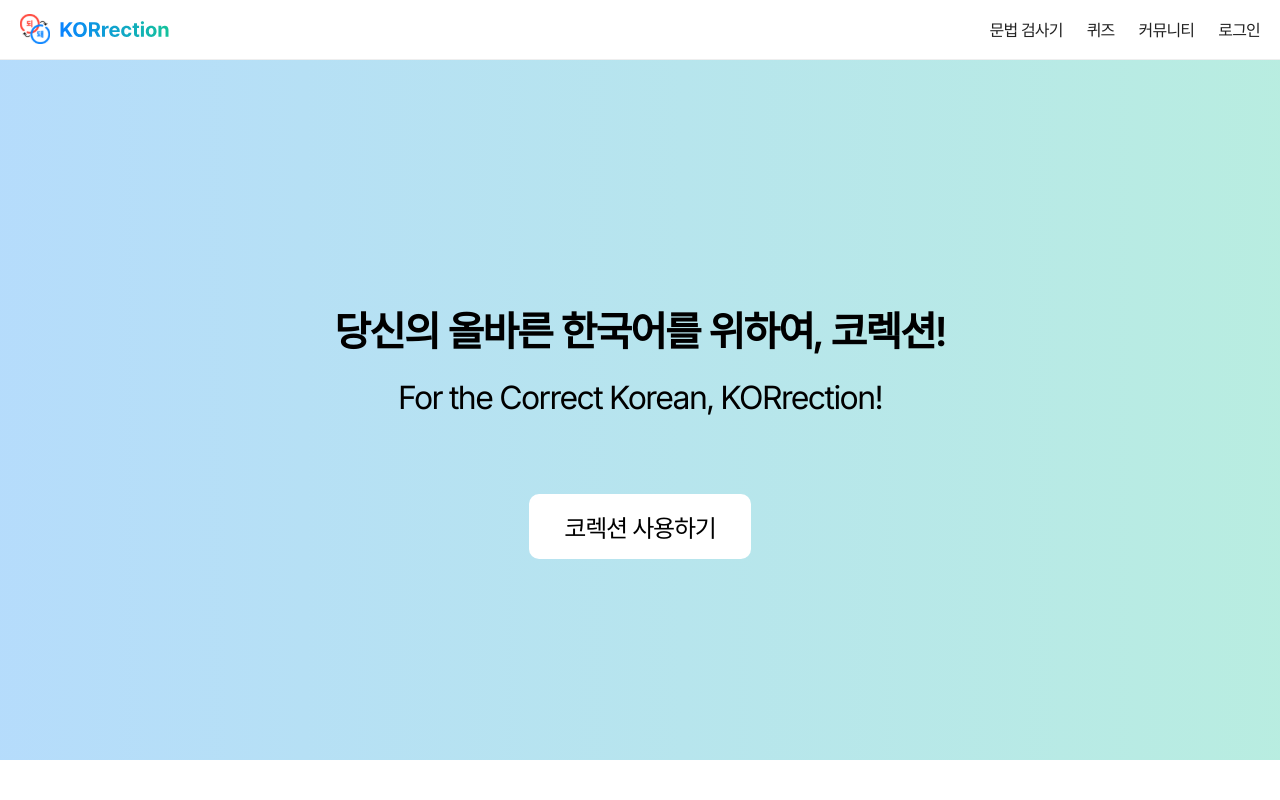
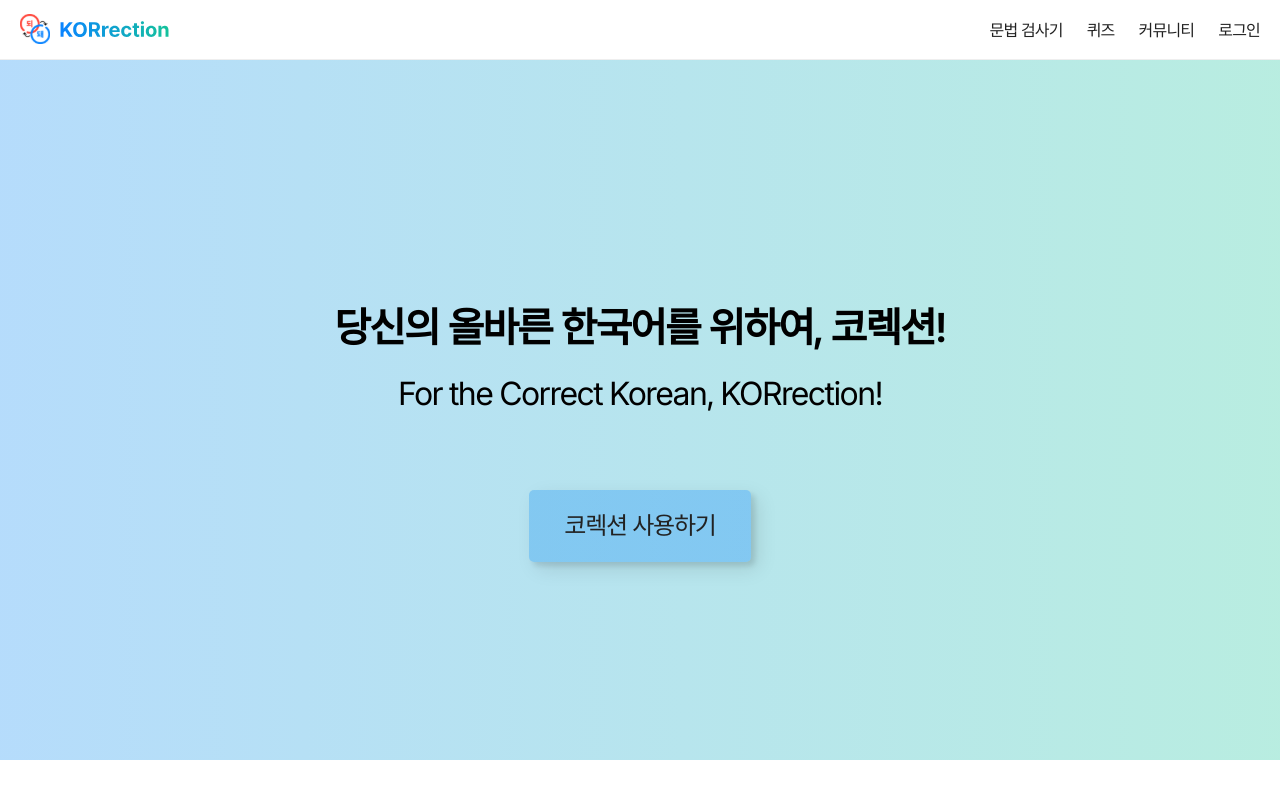
Before and after one commit to KORrection/KORrection, a React (Create React App) app in the folder front/: page / in a window 1280 px wide. Shown: the top 800 px of the page. Built offline with nearby package versions, Linux system fonts and the light colour scheme; a web font is replaced by a local one.

Commit message:
feat: index button style

```diff
--- a/front/public/index.html
+++ b/front/public/index.html
@@ -24,7 +24,7 @@
     <meta name="google-signin-scope" content="profile email" />
     <meta name="google-signin-client_id" content="%REACT_APP_CLIENT_ID%" />
     <script src="https://apis.google.com/js/platform.js" async defer></script>
-    <title>React App</title>
+    <title>KORrection</title>
   </head>
   <body>
     <noscript>You need to enable JavaScript to run this app.</noscript>
--- a/front/src/routes/GEC/gec.module.scss
+++ b/front/src/routes/GEC/gec.module.scss
@@ -30,10 +30,16 @@
       }
     }
 
+    .gecForm {
+      display: flex;
+      flex-direction: column;
+      align-items: flex-end;
+      height: calc(100% - 60px);
+
       .textContainer {
         position: relative;
         width: 100%;
-      height: calc(100% - 75px);
+        height: 100%;
 
         .grammarlyText {
           width: 100%;
@@ -42,12 +48,21 @@
           resize: none;
           border: 1px solid colors.$GRAYE;
           border-radius: 10px;
+
+          &:focus {
+            box-shadow: 0 1px 4px colors.$BOX_SHADOW;
+          }
         }
 
         .textLength {
           position: absolute;
           right: 20px;
           bottom: 20px;
+        }
+      }
+
+      button {
+        margin-top: 10px;
       }
     }
   }
--- a/front/src/routes/GEC/index.tsx
+++ b/front/src/routes/GEC/index.tsx
@@ -2,6 +2,7 @@ import { ChangeEvent, useState } from 'react';
 
 import { ArrowRight, Comment, Document } from 'assets/svgs';
 import styles from './gec.module.scss';
+import Button from 'routes/_shared/Button';
 
 const GEC = () => {
   const [textValue, setTextValue] = useState('');
@@ -17,6 +18,7 @@ const GEC = () => {
           <Comment />
           <h2>Document</h2>
         </div>
+        <form className={styles.gecForm}>
           <div className={styles.textContainer}>
             <textarea
               className={styles.grammarlyText}
@@ -30,6 +32,10 @@ const GEC = () => {
               <span> / 500</span>
             </div>
           </div>
+          <Button type='submit' size='large'>
+            save
+          </Button>
+        </form>
       </div>
       <div className={styles.container}>
         <div className={styles.title}>
--- a/front/src/routes/Home/home.module.scss
+++ b/front/src/routes/Home/home.module.scss
@@ -34,16 +34,87 @@
       transition: 200ms;
     }
 
-    button {
-      padding: 10px 30px;
+    .gecButton {
+      position: relative;
+      display: inline-block;
+      min-width: 150px;
+      min-height: 50px;
+      padding: 0;
       font-size: 18px;
-      background-color: colors.$WHITE;
-      border-radius: 10px;
-      transition: 300ms;
+      line-height: 42px;
+      color: colors.$GRAY2;
+      text-decoration: none;
+      background: linear-gradient(90deg, rgba(colors.$GRADIENT_BLUE, 0.3), rgba(colors.$SYSTEM_BLUE, 0.3));
+      border-radius: 5px;
+      box-shadow: 7px 7px 20px 0 colors.$SUB_BOX_SHADOW, 4px 4px 5px 0 colors.$SUB_BOX_SHADOW;
+      transition: all 0.3s ease;
+
+      &::before,
+      &::after {
+        position: absolute;
+        top: 0;
+        right: 0;
+        content: '';
+        background: colors.$SYSTEM_BLUE;
+        transition: all 0.3s ease;
+      }
+
+      &::before {
+        width: 2px;
+        height: 0%;
+      }
+
+      &::after {
+        width: 0%;
+        height: 2px;
+      }
 
       &:hover {
-        font-weight: 600;
-        background-color: rgba(colors.$GRADIENT_BLUE, 0.5);
+        background: rgba(colors.$WHITE, 0.2);
+        box-shadow: none;
+
+        &::before {
+          height: 100%;
+        }
+
+        &::after {
+          width: 100%;
+        }
+      }
+
+      span {
+        display: block;
+        width: 100%;
+
+        &::before,
+        &::after {
+          position: absolute;
+          bottom: 0;
+          left: 0;
+          content: '';
+          background: colors.$SYSTEM_BLUE;
+          transition: all 0.3s ease;
+        }
+
+        &::before {
+          width: 2px;
+          height: 0%;
+        }
+
+        &::after {
+          width: 0%;
+          height: 2px;
+        }
+
+        &:hover {
+          &::before {
+            height: 100%;
+          }
+
+          &::after {
+            width: 100%;
+          }
+        }
       }
     }
   }
@@ -146,7 +217,7 @@
         font-size: 32px;
       }
 
-      button {
+      .gecButton {
         padding: 15px 35px;
         font-size: 24px;
       }
--- a/front/src/routes/Home/index.tsx
+++ b/front/src/routes/Home/index.tsx
@@ -11,7 +11,9 @@ const Home = () => {
         <h1>당신의 올바른 한국어를 위하여, 코렉션!</h1>
         <p>For the Correct Korean, KORrection!</p>
         <Link to='/gec'>
-          <button type='button'>코렉션 사용하기</button>
+          <button type='button' className={styles.gecButton}>
+            <span>코렉션 사용하기</span>
+          </button>
         </Link>
       </div>
       <section className={styles.container}>
--- a/front/src/routes/Write/index.tsx
+++ b/front/src/routes/Write/index.tsx
@@ -1,4 +1,5 @@
 import { FormEvent, useState } from 'react';
+import { useNavigate } from 'react-router-dom';
 import { EditorState } from 'draft-js';
 import { stateToHTML } from 'draft-js-export-html';
 import 'draft-js/dist/Draft.css';
@@ -9,7 +10,6 @@ import DropDown from 'routes/_shared/DropDown';
 import Button from 'routes/_shared/Button';
 import TextEditor from 'routes/_shared/TextEditor';
 import styles from './write.module.scss';
-import { useNavigate } from 'react-router-dom';
 
 const DROPDOWN_CATEGORIES = ['자유', '한국어 질문'];
 
--- a/front/src/styles/constants/_colors.scss
+++ b/front/src/styles/constants/_colors.scss
@@ -33,3 +33,4 @@ $FIRST_BOX_SHADOW: #e0e3fe;
 $SECOND_BOX_SHADOW: #c3dcf4;
 $THIRD_BOX_SHADOW: #9ee6d5;
 $BOX_SHADOW: rgba(0, 0, 0, 16%);
+$SUB_BOX_SHADOW: rgba(0, 0, 0, 10%);
```
Lines whose indentation alone changed are shown as unchanged.
